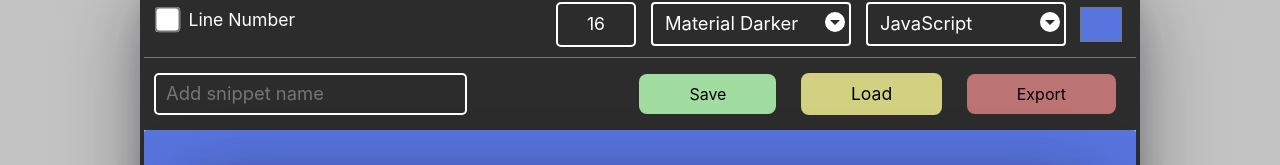
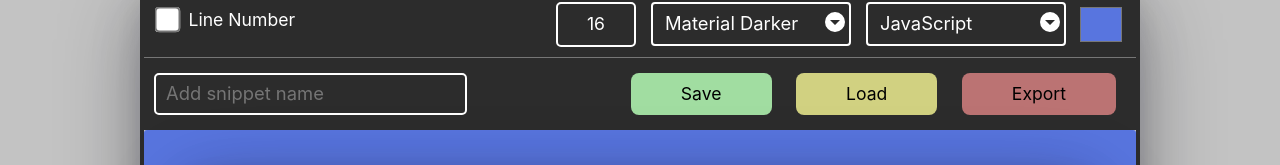
Before and after one commit to RuntimeTerror10/Snippetz, a plain HTML site: page index.html in a window 1280 px wide. Shown: the part 206-371 px from the top of the page. Drawn offline with nearby package versions, Linux system fonts and the light colour scheme.

Commit message:
minor styling changes

```diff
--- a/index.css
+++ b/index.css
@@ -150,6 +150,7 @@ body {
   margin: 5px 10px;
   cursor: pointer;
   transition: 0.25s ease-in-out;
+  font-size: 1.1rem;
 }
 .snippet-input-container {
   align-self: center;
@@ -159,21 +160,18 @@ body {
   background: rgb(161, 221, 161);
   border: 0;
   border-radius: 8px;
-  font-size: 1rem;
 }
 .load-btn {
   color: #000;
   border-radius: 8px;
   border: 0;
   background: rgb(209, 209, 129);
-  font-size: 1.1rem;
 }
 .exp-btn {
   color: #000;
   background: rgb(187, 115, 115);
   border: 0;
   border-radius: 8px;
-  font-size: 1rem;
 }
 .save-btn:hover {
   background: rgb(141, 196, 141);
```
